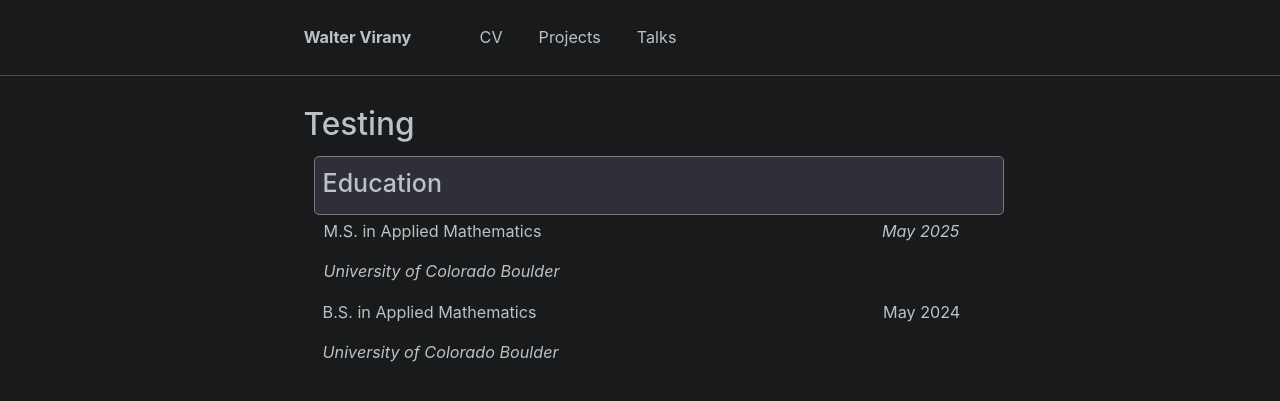
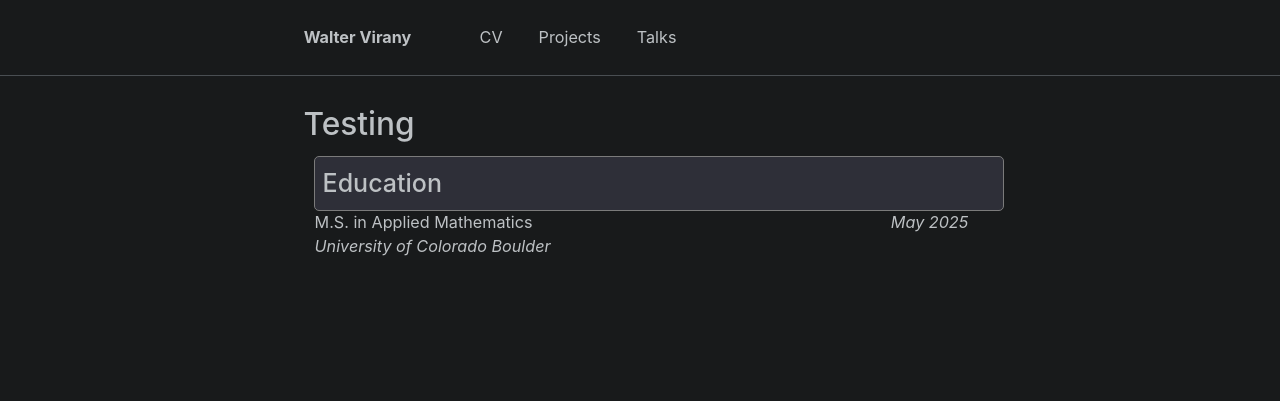
Before and after one commit to wvirany/wvirany.github.io, a Jekyll site: the page built from _pages/test.html, in a window 1280 px wide. Shown: the top 401 px of the page. Built offline with Jekyll 4.4.1, drawn with Linux system fonts in a browser that asks for light colours.

Commit message:
Update test.html

```diff
--- a/_pages/test.html
+++ b/_pages/test.html
@@ -37,7 +37,7 @@
 
 .column {
   float: left;
-  padding: 8px;
+  /* padding: 8px; */
 }
 
 
@@ -49,7 +49,7 @@
     <div class="cv">
         <div style="font-size:25px; font-weight:450; padding:8px">Education</div>
 
-        <div class="row" style="padding:1px">
+        <div class="row">
             <div class="column left">
                 M.S. in Applied Mathematics
             </div>
@@ -58,17 +58,17 @@
             </div>
         </div>
 
-        <div class="row" style="padding:1px">
+        <div class="row">
             <div class="column left"><i>University of Colorado Boulder</i></div>
         </div>
 
-        <div class="row">
+        <!-- <div class="row">
             <div class="column left">B.S. in Applied Mathematics</div> <div class="column right">May 2024</div>
         </div>
 
         <div class="row">
             <div class="column left"><i>University of Colorado Boulder</i></div>
-        </div>
+        </div> -->
     </div>
 
     <!-- <div class="cv">
```
